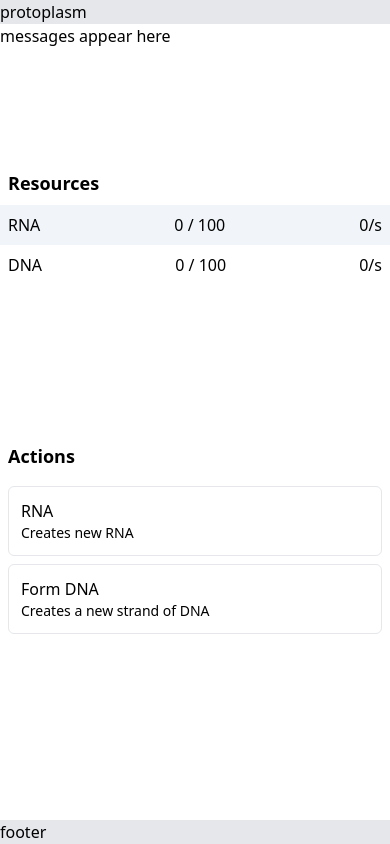
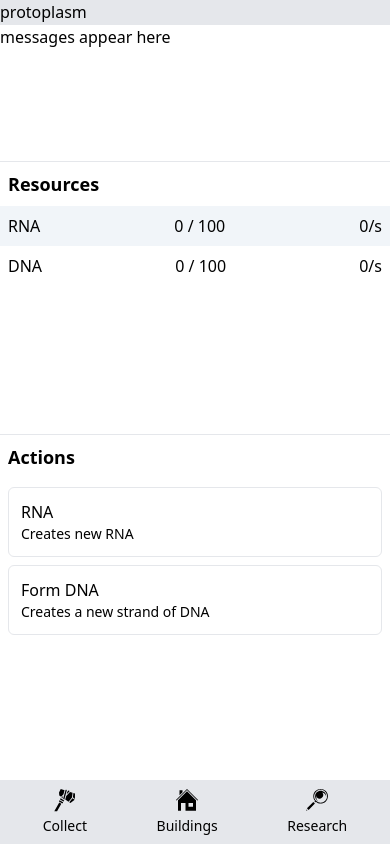
Before and after one commit to drock07/re-evolve, a React (Vite) app: page / in a window 390 px wide. Built offline with nearby package versions, Linux system fonts and the light colour scheme.

Commit message:
Improve UI of actions panel

```diff
--- a/src/App.tsx
+++ b/src/App.tsx
@@ -7,7 +7,7 @@ function App() {
   const game = useGame()
 
   return (
-    <div className='grid h-full w-full grid-cols-1 grid-rows-[auto_1fr_2fr_3fr] md:grid-cols-[300px_1fr_250px] md:grid-rows-[auto_1fr] md:gap-x-2'>
+    <div className='grid h-full w-full grid-cols-1 grid-rows-[auto_1fr_2fr_3fr] divide-y md:grid-cols-[300px_1fr_250px] md:grid-rows-[auto_1fr] md:gap-x-2'>
       <header className='bg-gray-200 md:col-span-3'>{game.state.stage}</header>
       <MessagesPanel className='md:order-3' />
       <ResourcesPanel resources={game.resources} />
--- /dev/null
+++ b/src/components/ActionButton.tsx
@@ -0,0 +1,25 @@
+function ActionButton({
+  title,
+  description,
+  disabled,
+  action,
+}: {
+  title: string
+  description: string
+  disabled: boolean
+  action: () => void
+}) {
+  return (
+    <button
+      type='button'
+      className='md:flex-inline mb-2 flex w-full flex-col rounded-md border p-3 text-left md:w-1/2'
+      disabled={disabled}
+      onClick={() => action()}
+    >
+      <span>{title}</span>
+      <span className='text-sm'>{description}</span>
+    </button>
+  )
+}
+
+export default ActionButton
--- a/src/components/ActionsPanel.tsx
+++ b/src/components/ActionsPanel.tsx
@@ -1,7 +1,22 @@
+import { useState } from 'react'
 import clsx from 'clsx'
+import { GiStoneAxe, GiHouse, GiMagnifyingGlass } from 'react-icons/gi'
 import ActionView from '~/game/types/ActionView'
 import BuildingView from '~/game/types/BuildingView'
+import ActionButton from './ActionButton'
 import PanelTitle from './PanelTitle'
+
+enum TabIds {
+  Actions = 'actions',
+  Buildings = 'buildings',
+  Research = 'research',
+}
+
+interface Tab {
+  title: string
+  icon: React.ReactElement
+  content: React.ReactElement
+}
 
 function ActionsPanel({
   actions = [],
@@ -12,26 +27,78 @@ function ActionsPanel({
   buildings: BuildingView[]
   className?: string
 }) {
+  const [currentTab, setCurrentTab] = useState<TabIds>(TabIds.Actions)
+
+  const tabs: {
+    [key in TabIds]: Tab
+  } = {
+    [TabIds.Actions]: {
+      title: 'Collect',
+      icon: <GiStoneAxe />,
+      content: (
+        <>
+          {actions.map(({ id, title, description, disabled, action }) => (
+            <ActionButton
+              key={id}
+              title={title}
+              description={description}
+              disabled={disabled}
+              action={action}
+            />
+          ))}
+        </>
+      ),
+    },
+    [TabIds.Buildings]: {
+      title: 'Buildings',
+      icon: <GiHouse />,
+      content: (
+        <>
+          {buildings.map(({ id, title, description, disabled, action }) => (
+            <ActionButton
+              key={id}
+              title={title}
+              description={description}
+              disabled={disabled}
+              action={action}
+            />
+          ))}
+        </>
+      ),
+    },
+    [TabIds.Research]: {
+      title: 'Research',
+      icon: <GiMagnifyingGlass />,
+      content: <div></div>,
+    },
+  }
+
   return (
     <div
-      className={clsx('grid grid-cols-1 grid-rows-[auto_1fr_auto]', className)}
+      className={clsx(
+        'grid grid-cols-1 grid-rows-[auto_1fr_auto] md:grid-rows-[auto_auto_1fr]',
+        className
+      )}
     >
       <PanelTitle>Actions</PanelTitle>
-      <div className='gap-2 overflow-y-auto p-2 md:flex md:items-start md:justify-start'>
-        {actions.map(({ id, title, description, disabled, action }) => (
-          <button
-            type='button'
-            key={id}
-            className='md:flex-inline mb-2 flex w-full flex-col rounded-md border p-3 text-left md:w-1/2'
-            disabled={disabled}
-            onClick={() => action()}
-          >
-            <span>{title}</span>
-            <span className='text-sm'>{description}</span>
-          </button>
-        ))}
+      <div className='gap-2 overflow-y-auto p-2 md:order-3 md:flex md:items-start md:justify-start md:px-0 md:py-2'>
+        {tabs[currentTab].content}
       </div>
-      <div className='bg-gray-200'>footer</div>
+      <div className='flex flex-row justify-around bg-gray-200 p-2 md:order-2 md:justify-start md:gap-4 md:bg-transparent'>
+        {(Object.entries(tabs) as [TabIds, Tab][]).map(
+          ([id, { title, icon }]) => (
+            <button
+              key={id}
+              type='button'
+              className='flex flex-col items-center'
+              onClick={() => setCurrentTab(id)}
+            >
+              <div className='mb-1 text-2xl md:hidden'>{icon}</div>
+              <div className='text-sm'>{title}</div>
+            </button>
+          )
+        )}
+      </div>
     </div>
   )
 }
```
